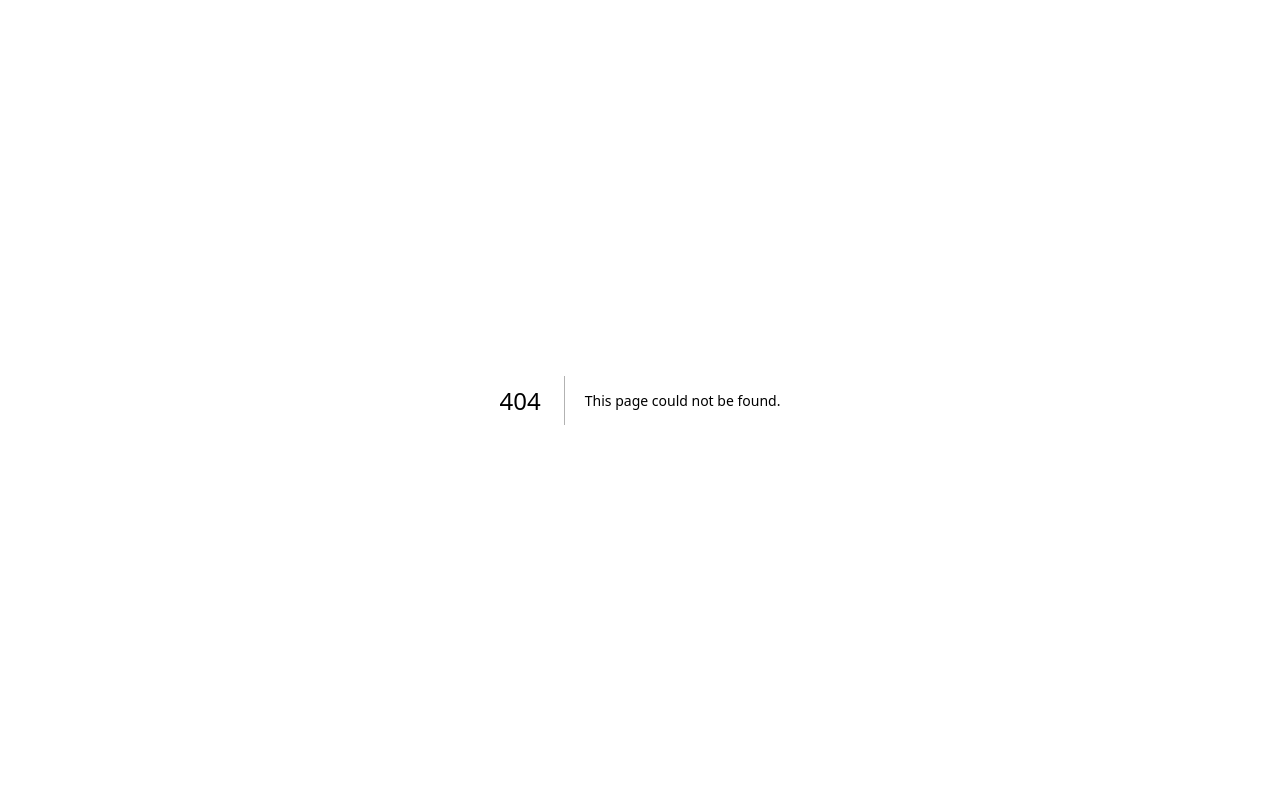
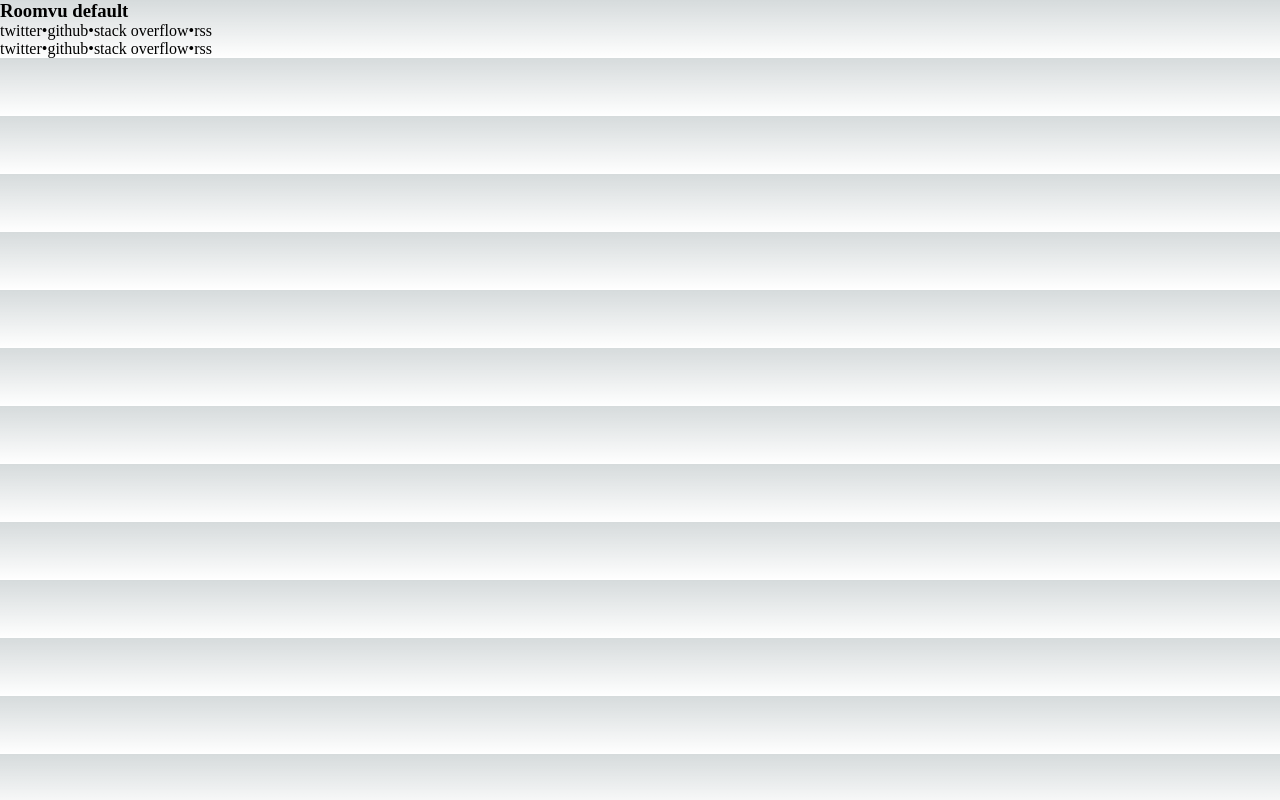
Before and after one commit to hadizz/roomvu-assessment, a Next.js app: page /layout/Footer/Footer in a window 1280 px wide. Before the commit this address had no page. Built offline with nearby package versions, Linux system fonts and the light colour scheme.

Commit message:
feat: add layouts

```diff
--- a/src/pages/_app.tsx
+++ b/src/pages/_app.tsx
@@ -1,6 +1,19 @@
 import '@/styles/globals.css'
-import type { AppProps } from 'next/app'
+import type {AppProps} from 'next/app'
+import MainLayout from "@/pages/layout/MainLayout/MainLayout";
+import {NextComponentType, NextPageContext} from "next/dist/shared/lib/utils";
+import React from "react";
 
-export default function App({ Component, pageProps }: AppProps) {
-  return <Component {...pageProps} />
+export interface RoomvuAppProps extends Omit<AppProps, 'Component'> {
+    Component: NextComponentType<NextPageContext, any, any> & { Layout: JSX.Element }
 }
+
+export default function App({Component, pageProps}: RoomvuAppProps) {
+    const Layout = (Component.Layout || MainLayout) as any;
+
+    return (
+        <Layout>
+            <Component {...pageProps} />
+        </Layout>
+    )
+}
--- /dev/null
+++ b/src/pages/components/Inputs/Switch/Switch.tsx
@@ -0,0 +1,9 @@
+import React from 'react';
+
+const Switch = () => {
+    return (
+        <switch values={'1'} />
+    );
+};
+
+export default Switch;
--- /dev/null
+++ b/src/pages/layout/Footer/Footer.tsx
@@ -0,0 +1,18 @@
+import React from 'react';
+import Link from "next/link";
+
+const Footer = () => {
+    return (
+        <footer>
+            <Link href={'/'}>twitter</Link>
+            <span>•</span>
+            <Link href={'/'}>github</Link>
+            <span>•</span>
+            <Link href={'/'}>stack overflow</Link>
+            <span>•</span>
+            <Link href={'/'}>rss</Link>
+        </footer>
+    );
+};
+
+export default Footer;
--- /dev/null
+++ b/src/pages/layout/Header/Header.tsx
@@ -0,0 +1,18 @@
+import React from 'react';
+import Link from "next/link";
+import Switch from "@/pages/components/Inputs/Switch/Switch";
+
+interface HeaderProps {
+    theme?: 'post' | 'default'
+}
+
+const Header: React.FC<HeaderProps> = ({theme = 'default'}) => {
+    return (
+        <header>
+            <h3><Link href={'/'}>Roomvu {theme}</Link></h3>
+            <Switch/>
+        </header>
+    );
+};
+
+export default Header;
--- /dev/null
+++ b/src/pages/layout/MainLayout/MainLayout.tsx
@@ -0,0 +1,16 @@
+import React from 'react';
+import Header from "@/pages/layout/Header/Header";
+import Footer from "@/pages/layout/Footer/Footer";
+import {ReactChildren} from "@/types";
+
+const MainLayout: React.FC<ReactChildren> = ({children}) => {
+    return (
+        <div>
+            <Header/>
+            {children}
+            <Footer/>
+        </div>
+    );
+};
+
+export default MainLayout;
--- /dev/null
+++ b/src/types/index.ts
@@ -0,0 +1,5 @@
+import React from "react";
+
+export interface ReactChildren {
+    children: React.ReactNode
+}
```
Also changed, not shown: src/pages/layout/PostLayout/PostLayout.tsx (added, +14 -0 lines), src/pages/post/[slug].tsx (added, +17 -0 lines).
